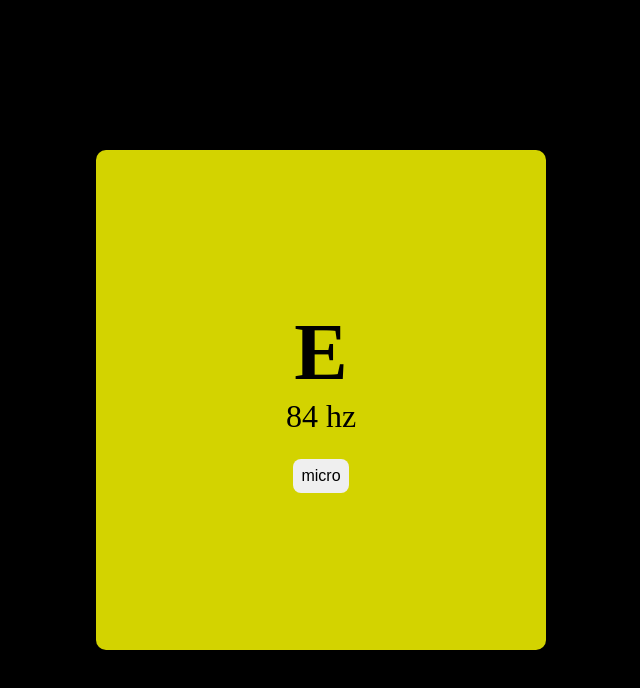
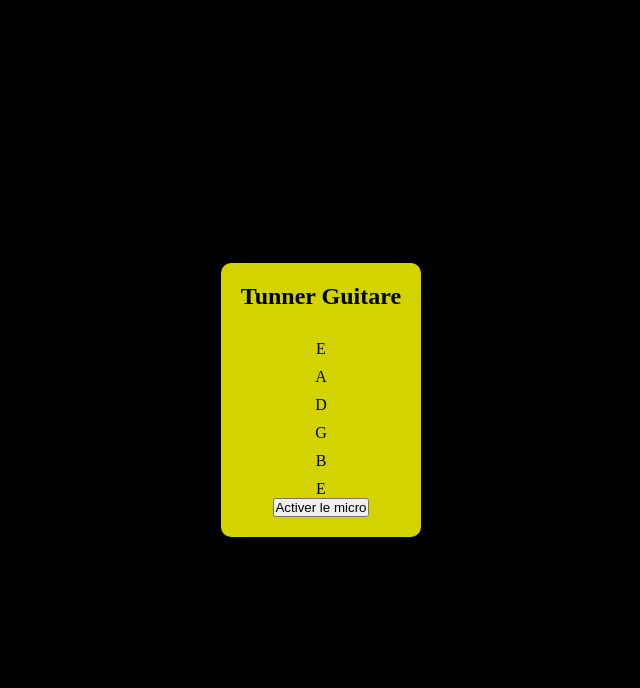
Before and after one commit to Jhonito021/Accordeur-Guitare, a plain HTML site: page index.html in a window 1280 px wide. Shown: the whole page, without its empty margins (319-959 px from the left). Drawn offline with Linux system fonts and the light colour scheme.

Commit message:
2è commit

```diff
--- a/assets/css/style.css
+++ b/assets/css/style.css
@@ -13,33 +13,30 @@ body {
     align-items: center;
 }
 
-.accordeur {
-    height: 500px;
-    width: 450px;
+.container-accordeur {
+    max-width: 90%;
     background: rgb(211, 211, 0);
-    display: flex;
-    justify-content: center;
-    align-items: center;
+    text-align: center;
     border-radius: 10px;
-
+    padding: 20px;
 }
 
-.content {
-    text-align: center;
+.tunner {
+    display: flex;
+    flex-direction: column;
+    gap: 10px;
+    margin-top: 30px;
 }
 
 h1 {
-    font-size: 5rem;
+    font-size: 1.5rem;
 }
 
 p {
     font-size: 2rem;
 }
 
-button {
-    margin-top: 1.5rem;
-    padding: 8px;
-    border-radius: 8px;
-    border: none;
-    font-size: 1rem;
+.string {
+    position: relative;
+
 }
--- a/index.html
+++ b/index.html
@@ -7,18 +7,17 @@
     <link rel="stylesheet" href="assets/css/style.css">
 </head>
 <body>
-    <div class="accordeur">
-        <div class="content">
-            <div class="note">
-                <h1>E</h1>
-                <p>84 hz</p>
-            </div>
-
-            <div class="progress">
-
-            </div>
-            <button class="mic">micro</button>
+    <div class="container-accordeur">
+        <h1>Tunner Guitare</h1>
+        <div class="tunner">
+            <div class="string" onclick="playNote('E2')">E</div>
+            <div class="string" onclick="playNote('A2')">A</div>
+            <div class="string" onclick="playNote('D3')">D</div>
+            <div class="string" onclick="playNote('G3')">G</div>
+            <div class="string" onclick="playNote('B3')">B</div>
+            <div class="string" onclick="playNote('E4')">E</div>
         </div>
+        <button id="mic">Activer le micro</button>
     </div>
     <script src="assets/js/script.js"></script>
 </body>
```
